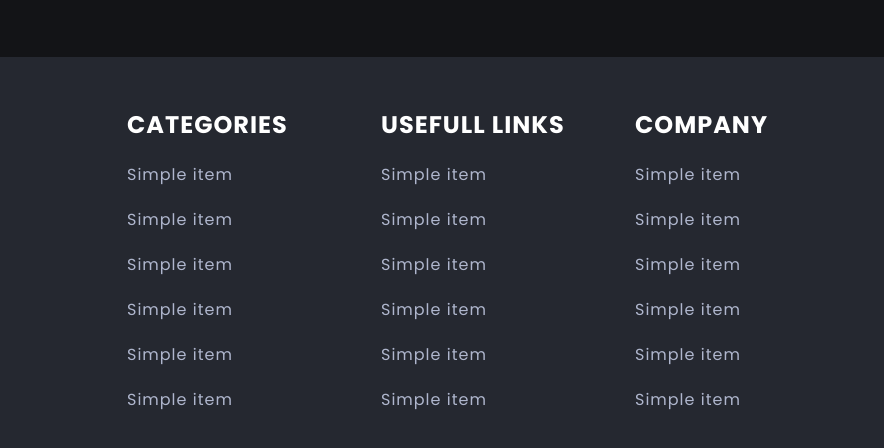
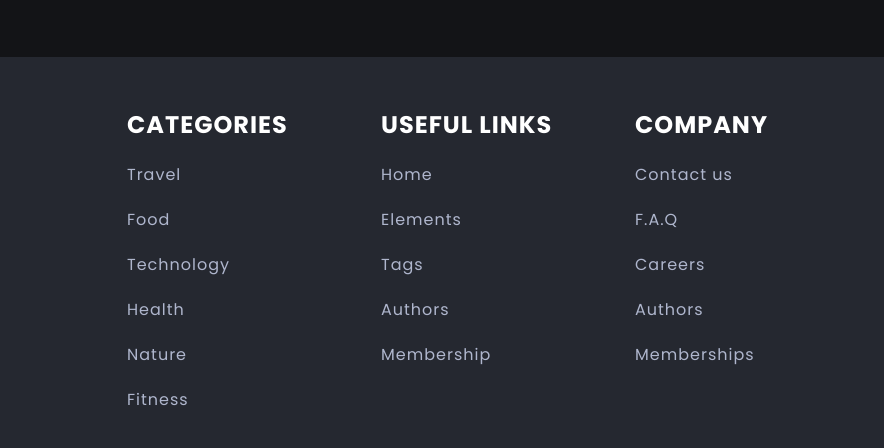
Before and after one commit to lukkearmageddon/blog, a website: page index.html in a window 1280 px wide. Shown: the part 3460-3908 px from the top of the page, 396-1280 px from the left. Drawn offline with nearby package versions, Linux system fonts and the light colour scheme.

Commit message:
refactor: delete comments&change links name in footer

```diff
--- a/index.html
+++ b/index.html
@@ -5,18 +5,13 @@
     <meta http-equiv="X-UA-Compatible" content="IE=edge">
     <meta name="viewport" content="width=device-width, initial-scale=1.0">
     <title>Propereezd | Home</title>
-    <!-- Favicon -->
     <link rel="icon" type="image/png" sizes="32x32" href="./assets/images/favicon.png">
-    <!-- Remix icons -->
     <link href="https://cdn.jsdelivr.net/npm/remixicon@2.5.0/fonts/remixicon.css" rel="stylesheet">
-    <!-- Swiper.js styles -->
     <link rel="stylesheet" href="./assets/css/swiper-bundle.min.css" />
-    <!-- Custom styles -->
     <link rel="stylesheet" href="./assets/css/main.css">
 </head>
 
 <body>
-    <!-- Header -->
     <header class="header" id="header">
         <nav class="navbar container">
             <a href="./index.html">
@@ -72,7 +67,6 @@
 
         </nav>
     </header>
-    <!-- Search -->
     <div class="search-form-container container" id="search-form-container">
         <div class="form-container-inner">
             <form action="" class="form">
@@ -89,7 +83,6 @@
             <i class="ri-close-line"></i>
         </button>
     </div>
-    <!-- Featured articles -->
     <section class="featured-articles section section-header-offset">
         <div class="featured-articles-container container d-grid">
             <div class="featured-content d-grid">
@@ -144,8 +137,6 @@
                 </a>
 
             </div>
-
-            <!-- Sidebar -->
 
             <div class="sidebar d-grid">
                 <h3 class="title featured-content-title">Trending News</h3>
@@ -248,7 +239,6 @@
         </div>
 
     </section>
-    <!-- Quick read -->
     <section class="quick-read section">
         <div class="container">
             <h2 class="h2 title section-title" data-name="Quick read">Quick Read</h2>
@@ -360,7 +350,6 @@
             </div>
         </div>
     </section>
-    <!-- Older posts -->
     <section class="older-posts section">
         <div class="container">
 
@@ -490,7 +479,6 @@
             </div>
         </div>
     </section>
-    <!-- Popular tags -->
     <section class="popular-tags section">
         <div class="container">
             <h2 class="title section-title" data-name="Popular tags">Popular tags</h2>
@@ -526,7 +514,6 @@
         </div>
     </section>
 
-    <!-- Newsletter -->
     <section class="newsletter section">
         <div class="container">
             <h2 class="section-title title" data-name="Newsletter">Newsletter</h2>
@@ -544,7 +531,6 @@
             </div>
         </div>
     </section>
-    <!-- Footer -->
     <footer class="footer section">
         <div class="footer-container container d-grid">
             <div class="company-data">
@@ -583,42 +569,40 @@
             </div>
             <div>
                 <h6 class="title footer-title">Categories</h6>
-                <ul class="list footer-list">
-                    <li class="list-item"><a href="#" class="list-link">Simple item</a></li>
-                    <li class="list-item"><a href="#" class="list-link">Simple item</a></li>
-                    <li class="list-item"><a href="#" class="list-link">Simple item</a></li>
-                    <li class="list-item"><a href="#" class="list-link">Simple item</a></li>
-                    <li class="list-item"><a href="#" class="list-link">Simple item</a></li>
-                    <li class="list-item"><a href="#" class="list-link">Simple item</a></li>
+                <ul class="footer-list list">
+                    <li class="list-item"><a href="#" class="list-link">Travel</a></li>
+                    <li class="list-item"><a href="#" class="list-link">Food</a></li>
+                    <li class="list-item"><a href="#" class="list-link">Technology</a></li>
+                    <li class="list-item"><a href="#" class="list-link">Health</a></li>
+                    <li class="list-item"><a href="#" class="list-link">Nature</a></li>
+                    <li class="list-item"><a href="#" class="list-link">Fitness</a></li>
                 </ul>
             </div>
+
             <div>
-                <h6 class="title footer-title">Usefull links</h6>
-                <ul class="list footer-list">
-                    <li class="list-item"><a href="#" class="list-link">Simple item</a></li>
-                    <li class="list-item"><a href="#" class="list-link">Simple item</a></li>
-                    <li class="list-item"><a href="#" class="list-link">Simple item</a></li>
-                    <li class="list-item"><a href="#" class="list-link">Simple item</a></li>
-                    <li class="list-item"><a href="#" class="list-link">Simple item</a></li>
-                    <li class="list-item"><a href="#" class="list-link">Simple item</a></li>
+                <h6 class="title footer-title">Useful links</h6>
+                <ul class="footer-list list">
+                    <li class="list-item"><a href="#" class="list-link">Home</a></li>
+                    <li class="list-item"><a href="#" class="list-link">Elements</a></li>
+                    <li class="list-item"><a href="#" class="list-link">Tags</a></li>
+                    <li class="list-item"><a href="#" class="list-link">Authors</a></li>
+                    <li class="list-item"><a href="#" class="list-link">Membership</a></li>
                 </ul>
             </div>
+
             <div>
                 <h6 class="title footer-title">Company</h6>
-                <ul class="list footer-list">
-                    <li class="list-item"><a href="#" class="list-link">Simple item</a></li>
-                    <li class="list-item"><a href="#" class="list-link">Simple item</a></li>
-                    <li class="list-item"><a href="#" class="list-link">Simple item</a></li>
-                    <li class="list-item"><a href="#" class="list-link">Simple item</a></li>
-                    <li class="list-item"><a href="#" class="list-link">Simple item</a></li>
-                    <li class="list-item"><a href="#" class="list-link">Simple item</a></li>
+                <ul class="footer-list list">
+                    <li class="list-item"><a href="#" class="list-link">Contact us</a></li>
+                    <li class="list-item"><a href="#" class="list-link">F.A.Q</a></li>
+                    <li class="list-item"><a href="#" class="list-link">Careers</a></li>
+                    <li class="list-item"><a href="#" class="list-link">Authors</a></li>
+                    <li class="list-item"><a href="#" class="list-link">Memberships</a></li>
                 </ul>
             </div>
         </div>
     </footer>
-    <!-- Swiper.js -->
     <script src="./assets/js/swiper-bundle.min.js"></script>
-    <!-- Custom script -->
     <script src="./assets/js/main.js"></script>
 </body>
 
--- /dev/null
+++ b/package.json
@@ -0,0 +1,5 @@
+{
+  "dependencies": {
+    "@types/leaflet": "^1.9.0"
+  }
+}
```
Also changed, not shown: post.html (+0 -10 lines), 1 other file.
